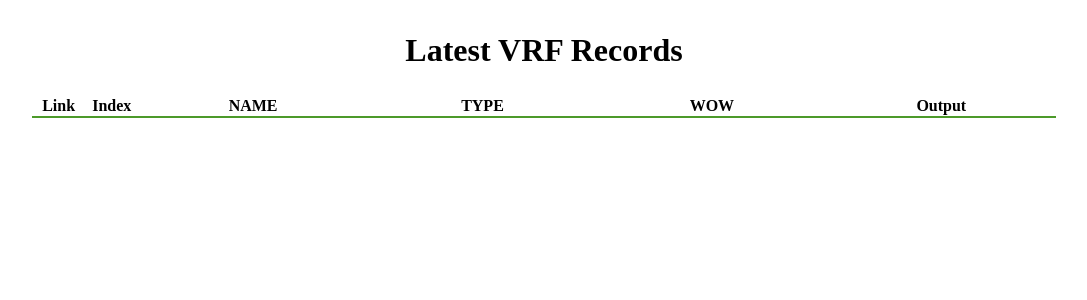
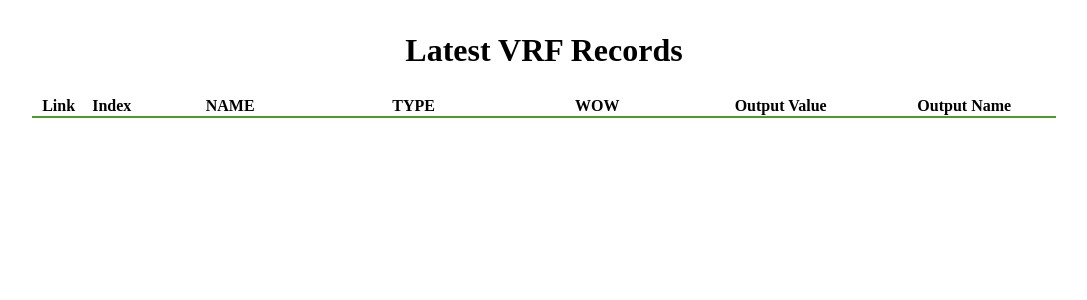
Before and after one commit to hyunsikjeong/citeiv-vrf, a Django app: page / in a window 1280 px wide. Shown: the part 60-360 px from the top of the page, without its empty margins (96-1183 px from the left). Run offline with Django 3.2, Linux system fonts and the light colour scheme; data that the repository does not hold is empty.

Commit message:
Add OutputInfo model

```diff
--- a/vrf_viewer/dbviewer/admin.py
+++ b/vrf_viewer/dbviewer/admin.py
@@ -2,6 +2,7 @@ from django.contrib import admin
 
 # Register your models here.
 
-from .models import VRFRecord
+from .models import VRFRecord, OutputInfo
 
 admin.site.register(VRFRecord)
+admin.site.register(OutputInfo)
--- a/vrf_viewer/dbviewer/models.py
+++ b/vrf_viewer/dbviewer/models.py
@@ -23,9 +23,8 @@ class VRFRecord(models.Model):
         return res
 
     def get_user_output(self):
-        out = int(self.output, 16) % 3
-        res = ['Gold', 'Silver', 'Bronze']
-        return "{}({})".format(out, res[out])
+        out = int(self.output, 16) % 3 + 1
+        return out
 
     def get_user_output_logic(self):
         source = inspect.getsource(self.get_user_output)
@@ -59,3 +58,7 @@ class VRFRecord(models.Model):
             'value': self.get_user_output_logic()
         }]
         return res
+
+class OutputInfo(models.Model):
+    image = models.ImageField()
+    name = models.CharField(max_length=200)
--- a/vrf_viewer/dbviewer/templates/dbviewer/detail.html
+++ b/vrf_viewer/dbviewer/templates/dbviewer/detail.html
@@ -47,7 +47,11 @@
             {% for column in uoutput %}
             <tr>
                 <th class="info-col1">{{ column.type }}</th>
+                {% if column.image %}
+                <th class="info-col2"><img src="{{ column.image.url }}"></th>
+                {% else %}
                 <th class="info-col2">{{ column.value }}</th>
+                {% endif %}
             </tr>
             {% endfor %}
         </tbody>
--- a/vrf_viewer/dbviewer/views.py
+++ b/vrf_viewer/dbviewer/views.py
@@ -2,7 +2,7 @@ from django.shortcuts import get_object_or_404, render
 
 # Create your views here.
 from django.http import HttpResponse, Http404
-from .models import VRFRecord
+from .models import VRFRecord, OutputInfo
 
 
 def static(**kwargs):
@@ -35,12 +35,22 @@ def index(request):
         return render(request, 'dbviewer/index.html', {'table_header': None})
 
     table_header = VRFRecord.user_input_fields()
-    table_header.append("Output")
+    table_header.append("Output Value")
+    table_header.append("Output Name")
 
     table_rows = []
     for record in latest_record_list:
         row = record.parse_user_input()
-        row.append(record.get_user_output())
+        user_output = record.get_user_output()
+
+        row.append(user_output)
+
+        try:
+            output_info = OutputInfo.objects.get(pk=user_output)
+            row.append(output_info.name)
+        except OutputInfo.DoesNotExist:
+            row.append("None")
+
         table_rows.append({'id': record.id, 'idx': record.idx, 'values': row})
 
     context = {'table_header': table_header, 'table_rows': table_rows}
@@ -51,6 +61,19 @@ def detail(request, record_id):
     record = get_object_or_404(VRFRecord, pk=record_id)
     user_input_table = record.get_user_input_table()
     user_output_table = record.get_user_output_table()
+
+    user_output = record.get_user_output()
+
+    output_info = get_object_or_404(OutputInfo, pk=user_output)
+    user_output_table.extend([{
+        'type': 'Output Name',
+        'value': output_info.name
+    }, {
+        'type': 'Output Image',
+        'image': output_info.image,
+    }])
+
+
     context = {
         'record': record,
         'uinput': user_input_table,
--- a/vrf_viewer/vrf_viewer/settings.py
+++ b/vrf_viewer/vrf_viewer/settings.py
@@ -117,3 +117,7 @@ USE_TZ = True
 # https://docs.djangoproject.com/en/2.2/howto/static-files/
 
 STATIC_URL = '/static/'
+
+# Media files
+MEDIA_URL = '/files/'
+MEDIA_ROOT = os.path.join(BASE_DIR, 'uploads')
--- a/vrf_viewer/vrf_viewer/urls.py
+++ b/vrf_viewer/vrf_viewer/urls.py
@@ -13,6 +13,8 @@ Including another URLconf
     1. Import the include() function: from django.urls import include, path
     2. Add a URL to urlpatterns:  path('blog/', include('blog.urls'))
 """
+from django.conf import settings
+from django.conf.urls.static import static
 from django.contrib import admin
 from django.urls import include, path
 
@@ -20,3 +22,5 @@ urlpatterns = [
     path('admin/', admin.site.urls),
     path('', include('dbviewer.urls')),
 ]
+
+urlpatterns += static(settings.MEDIA_URL, document_root=settings.MEDIA_ROOT)
```
Also changed, not shown: vrf_viewer/dbviewer/migrations/0004_outputinfo.py (added), 1 other file.
